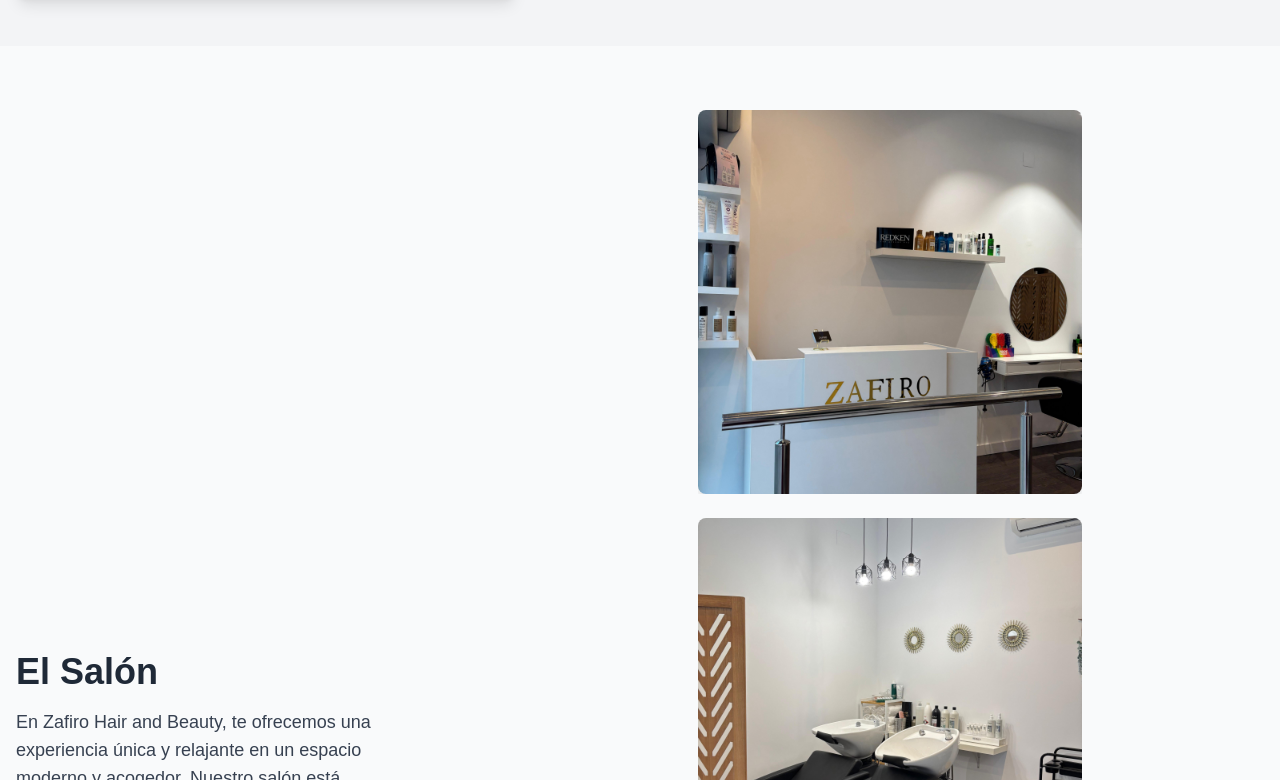
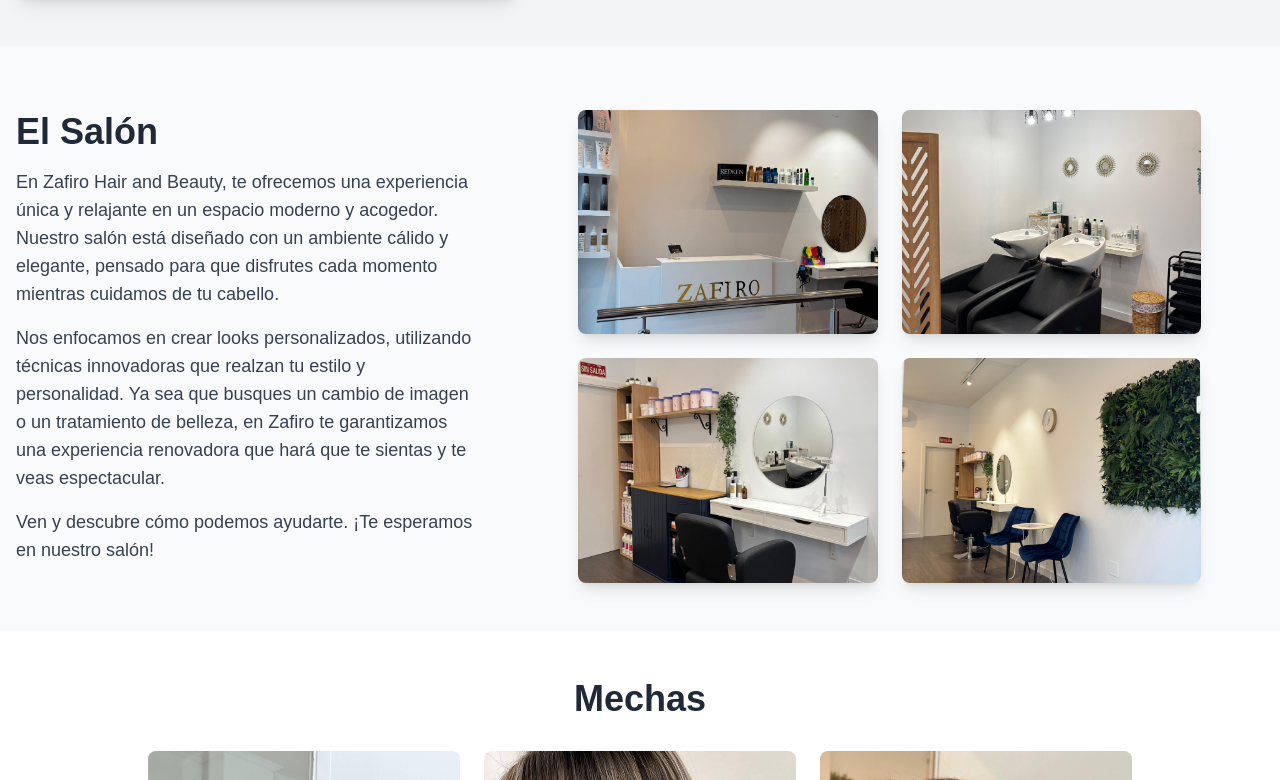
Before and after one commit to elucifurr/zafiro-salon, a Next.js app: page / in a window 1280 px wide. Shown: the part 1480-2260 px from the top of the page. Built offline with nearby package versions, Linux system fonts and the light colour scheme.

Commit message:
final retouch img rendering and padding

```diff
--- a/components/About.jsx
+++ b/components/About.jsx
@@ -18,7 +18,7 @@
             transition={{ duration: 0.8 }}
             viewport={{ once: true }}
         >
-          <div className="mb-6 lg:mb-0">
+          <div className="mb-6 lg:mb-0 lg:mr-20">
               <Image
                 src="/images/carmen.png" // Ruta de la imagen
                 alt="Zafiro Hair and Beauty"
--- a/components/About2.jsx
+++ b/components/About2.jsx
@@ -17,7 +17,7 @@
         <div className="flex flex-col lg:flex-row items-center justify-between">
           {/* Animated text */}
           <motion.div
-            className="lg:w-2/6 mb-6 lg:mb-0 pr-10"
+            className="lg:w-2/5 mb-6 lg:mb-0 pr-10"
             initial={{ x: -200, opacity: 0 }}
             whileInView={{ x: 0, opacity: 1 }}
             transition={{ duration: 0.8 }}
@@ -50,13 +50,17 @@
           >
             <div className="flex flex-wrap justify-center gap-6">
               {salon.map((image, index) => (
-                <div key={index} className="flex-shrink-0 w-96 relative h-96 overflow-hidden">
-                  <Image
-                    src={image.src}
-                    alt={image.alt}
-                    fill
-                    className="object-cover rounded-lg shadow-lg"
-                  />
+                <div key={index} className="flex-shrink-0 w-full sm:w-1/2 md:w-2/3 lg:w-2/5 xl:w-2/5 min-w-[200px]"> {/* Adjust min-width as needed */}
+                  <div className="overflow-hidden bg-white rounded-lg shadow-lg">
+                    <div className="relative w-full" style={{ aspectRatio: '4 / 3' }}>
+                      <Image
+                        src={image.src}
+                        alt={image.alt}
+                        fill
+                        className="object-cover"
+                      />
+                    </div>
+                  </div>
                 </div>
               ))}
             </div>
```
